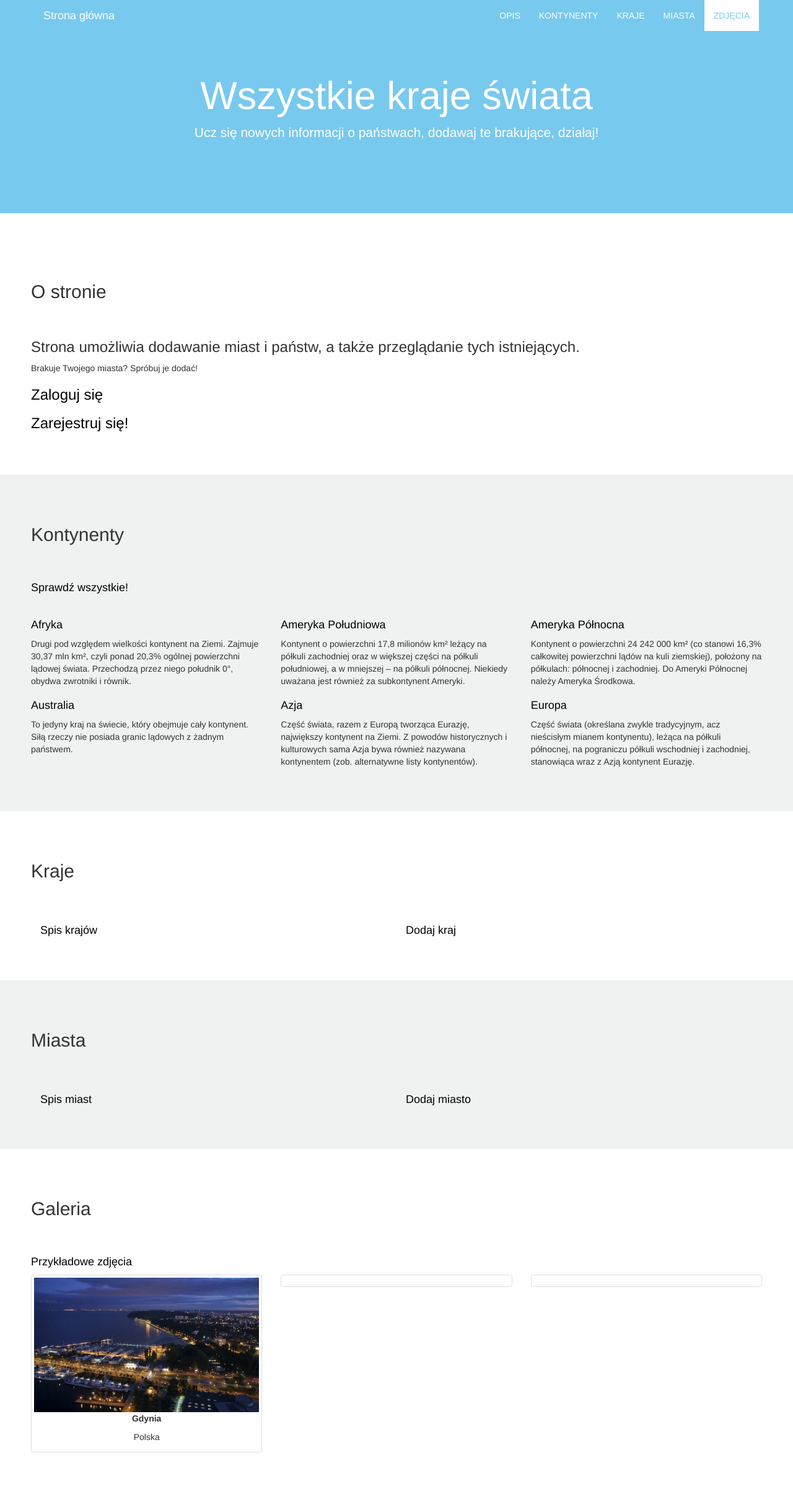
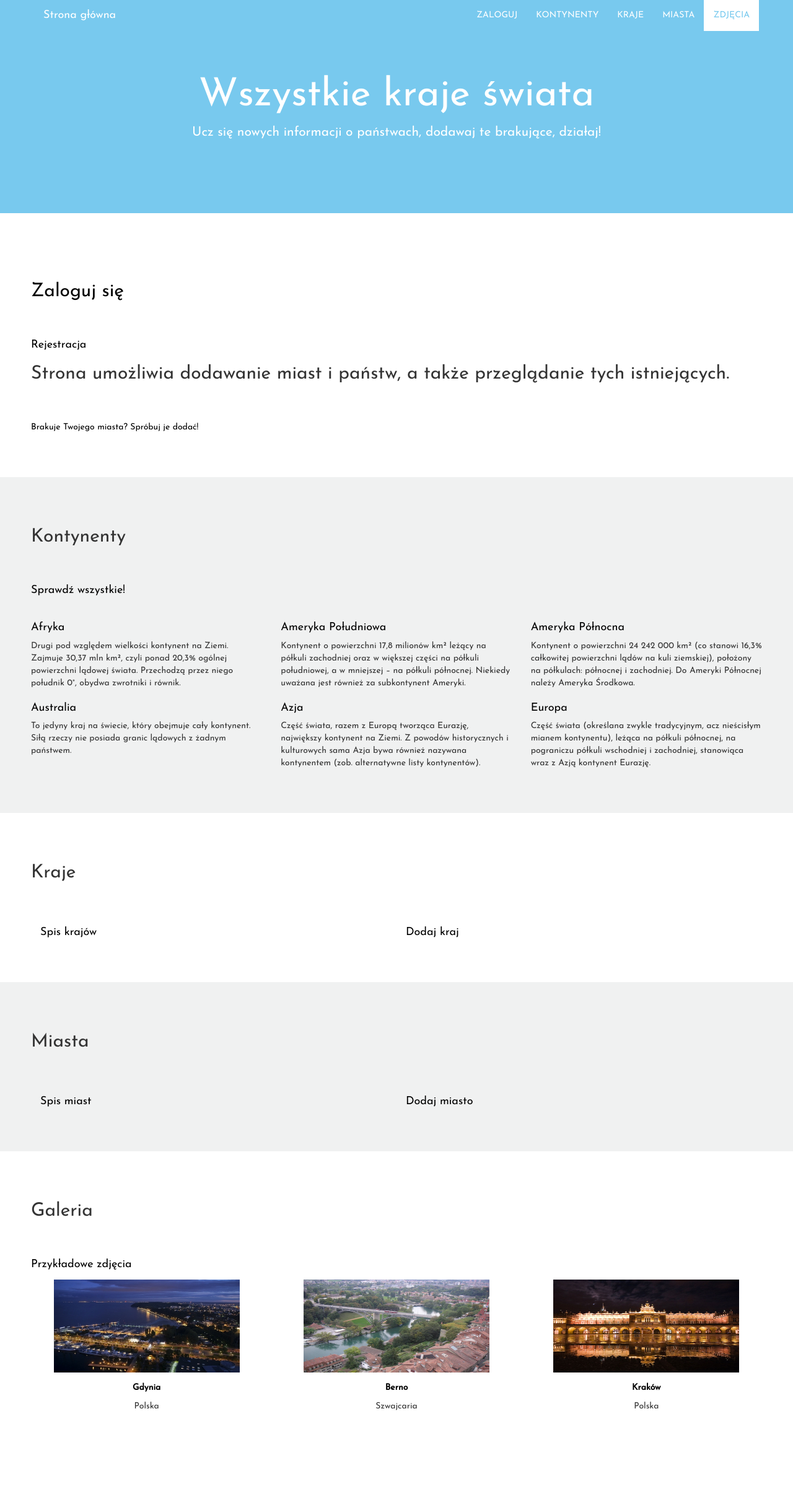
Before and after one commit to adam91/Django-website, a Django app: page / in a window 1280 px wide. Shown: the whole page at 62% size. After the commit the page ends 2276 px from the top, so only its background shows below. Run offline with Django 3.2, Linux system fonts and the light colour scheme; data comes from the database, SQL or seed files in the repository; both versions use the stored data as it was after the commit; parts of the project's set-up code (start-up, migrations or seed data) failed here and were passed over; some libraries are stand-ins or nearby versions.

Commit message:
css changes

```diff
--- a/static/css/website.css
+++ b/static/css/website.css
@@ -6,6 +6,10 @@
 
 .container-fluid {
     padding: 60px 50px;
+}
+
+html * {
+	font-family: Josefin Sans;
 }
 
 h2 {
@@ -52,6 +56,10 @@ h4 {
 	text-decoration: none;
 }
 
+.table border {
+	color: white;
+}
+
 .container-fluid a {
 	color: black;
 }
@@ -59,3 +67,32 @@ h4 {
 .container-fluid a:hover {
 	text-decoration: none;
 }
+
+.add {
+	text-align: center;
+}
+
+.thumbnail {
+    border: none;
+}
+
+.thumbnail img {
+    width: 300px;
+    height: 150px;
+    margin-bottom: 15px;
+}
+
+.thumbnail2 img {
+    width: 400px;
+    height: 200px;
+	margin-bottom: 15px;
+}
+
+.form {
+	width: 150px;
+	margin: 0 auto;
+}
+
+li {
+	list-style-type: none;
+}
--- a/website/templates/website/base.html
+++ b/website/templates/website/base.html
@@ -23,7 +23,11 @@
 			</div>
 			<div class="collapse navbar-collapse" id="myNavbar">
 			  <ul class="nav navbar-nav navbar-right">
-				<li><a href="/about">OPIS</a></li>
+				{% if user.is_authenticated %}
+					<li><a href="/logout">WYLOGUJ</a></li>
+				{% else %}
+					<li><a href="/login">ZALOGUJ</a></li>
+				{% endif %}
 				<li><a href="/continents">KONTYNENTY</a></li>
 				<li><a href="/countries">KRAJE</a></li>
 				<li><a href="/cities">MIASTA</a></li>
--- a/website/templates/website/city_detail.html
+++ b/website/templates/website/city_detail.html
@@ -7,8 +7,7 @@
 		{% endif %}
 		<h1>{{ city.name }}</h1>
 		<p>{{ city.about }}</p>
-		<a href="{% url "city_edit" pk=city.pk %}">Edit</a>
-		<a href="{% url "delete_city" pk=city.pk %}">Delete</a>
-
+			<li><a href="{% url "city_edit" pk=city.pk %}">Edytuj</a></li>
+			<li><a href="{% url "delete_city" pk=city.pk %}">Usuń</a></li>
 	</div>
 {% endblock %}
--- a/website/templates/website/continent_detail.html
+++ b/website/templates/website/continent_detail.html
@@ -5,7 +5,7 @@
 		<img src="{{ continent.photo.url }}" height="100">
 		<h1>{{ continent.name }}</h1>
 		<p>{{ continent.about }}</p>
-		<h1>Kraje należące do kontynentu:</h1>
+		<h3 style="text-align:center">Kraje należące do kontynentu:</h3>
 		{% for country in continent.country_set.all %}
 			<h1 align="center"><a href="{% url 'website.views.country_detail' pk=country.pk %}">{{ country.name }}</a></h1>
 		{% endfor %}
--- a/website/templates/website/gallery.html
+++ b/website/templates/website/gallery.html
@@ -2,6 +2,8 @@
 
 {% block content %}
 	{% for city in cities %}
-		<img src="{{ city.photo.url }}">
+		<div class="thumbnail2">
+			<img src="{{ city.photo.url }}">
+		</div>
 	{% endfor %}
 {% endblock %}
--- a/website/templates/website/login.html
+++ b/website/templates/website/login.html
@@ -2,10 +2,7 @@
 
 {% block content %}
 
-	{% if form.errors %}
-		<p>not a valid</p>
-	{% endif %}
-	<div>
+	<div class="form">
 		<form action="/authorized/" method="post">{% csrf_token %}
 			<label for="username">Login:</label>
 			<input type="text" name="username" value="" id="username">
--- a/website/templates/website/register.html
+++ b/website/templates/website/register.html
@@ -1,7 +1,7 @@
 {% extends "website/base.html" %}
 
 {% block content %}
-	<div>
+	<div class="form">
 		<h1>Rejestracja</h1>
 		<form action="/register/" method="post">{%csrf_token %}
 			{{form}}
--- a/website/templates/website/start_site.html
+++ b/website/templates/website/start_site.html
@@ -45,7 +45,11 @@ $(document).ready(function(){
 			</div>
 			<div class="collapse navbar-collapse" id="myNavbar">
 			  <ul class="nav navbar-nav navbar-right">
-				<li><a href="#about">OPIS</a></li>
+				{% if user.is_authenticated %}
+					<li><a href="#about">WYLOGUJ</a></li>
+				{% else %}
+					<li><a href="#about">ZALOGUJ</a></li>
+				{% endif %}
 				<li><a href="#continents">KONTYNENTY</a></li>
 				<li><a href="#countries">KRAJE</a></li>
 				<li><a href="#cities">MIASTA</a></li>
@@ -59,11 +63,14 @@ $(document).ready(function(){
 			<p>Ucz się nowych informacji o państwach, dodawaj te brakujące, działaj!</p>
 		</div>
 		<div id="about" class="container-fluid">
-			<h2>O stronie</h2>
-			<h3>Strona umożliwia dodawanie miast i państw, a także przeglądanie tych istniejących.</h3>
-			<p>Brakuje Twojego miasta? Spróbuj je dodać!</p>
-			<h3><a href="/login">Zaloguj się</a></h3>
-			<h3><a href=/register/>Zarejestruj się!</a></h3>
+			{% if user.is_authenticated %}
+				<h3><a href="/login">Wyloguj się</a></h3>
+			{% else %}
+				<h2><a href=/login/>Zaloguj się</a></h2>
+				<h4><a href=/register/>Rejestracja</a></h4>
+			{% endif %}
+			<h2>Strona umożliwia dodawanie miast i państw, a także przeglądanie tych istniejących.</h2>
+			<p><a href="/city/new/">Brakuje Twojego miasta? Spróbuj je dodać!</a></p>
 		</div>
 		<div id="continents" class="container-fluid bg-grey">
 		  <h2>Kontynenty</h2>
@@ -103,22 +110,22 @@ $(document).ready(function(){
 			<div class="col-sm-4">
 			  <div class="thumbnail">
 				<img src="media/images/photos/gdynia.jpg" alt="Gdynia">
-				<p><strong>Gdynia</strong></p>
+				<a href="city/1/"><p><strong>Gdynia</strong></p></a>
 				<p>Polska</p>
 			  </div>
 			</div>
 			<div class="col-sm-4">
 			  <div class="thumbnail">
-				<img src="" alt="">
-				<p><strong></strong></p>
-				<p></p>
+				<img src="media/images/photos/berno.jpg" alt="Berno">
+				<a href="city/2/"><p><strong>Berno</strong></p></a>
+				<p>Szwajcaria</p>
 			  </div>
 			</div>
 			<div class="col-sm-4">
 			  <div class="thumbnail">
-				<img src="" alt="">
-				<p><strong></strong></p>
-				<p></p>
+				<img src="media/images/photos/krakow.jpg" alt="Krakow">
+				<a href="city/3/"><p><strong>Kraków</strong></p></a>
+				<p>Polska</p>
 			  </div>
 			</div>
 		</div>
```
Also changed, not shown: website/templates/website/all_cities.html (+5 -2 lines), website/templates/website/all_countries.html (+7 -4 lines), website/templates/website/country_detail.html (+4 -3 lines), db.sqlite3, website/media/images/photos/berno.jpg (added), website/media/images/photos/krakow.jpg (added).
